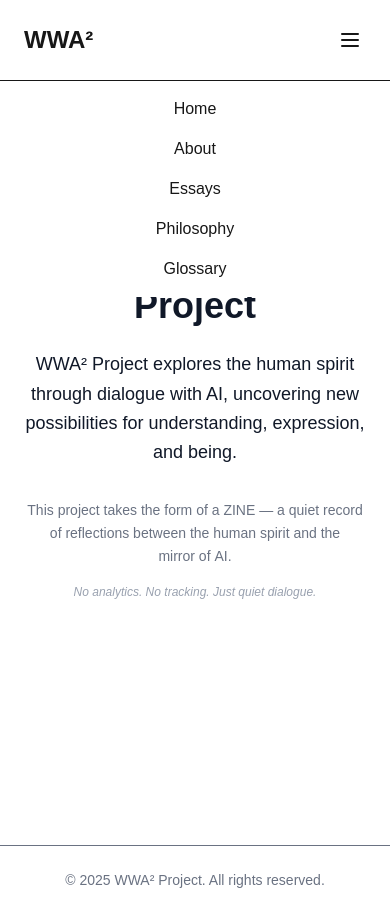
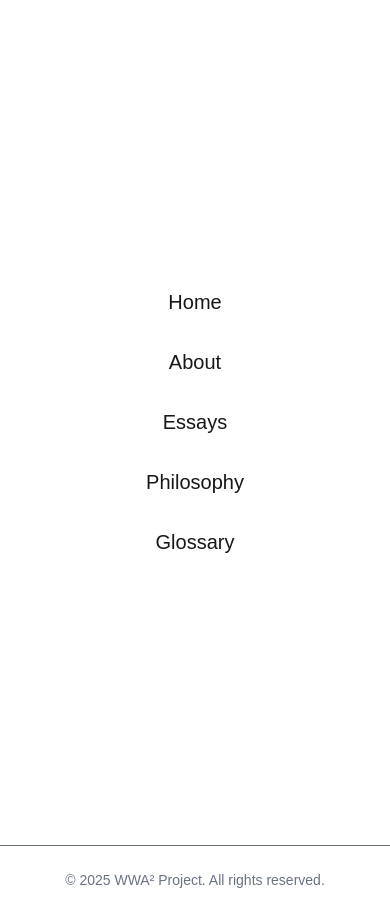
Before and after one commit to takanori88/wwa2project, a Next.js app: page /about in a window 390 px wide. Both pictures are taken after a click on the button 350 px from the left and 40 px from the top of the page. Built offline with nearby package versions, Linux system fonts and the light colour scheme.

Commit message:
refactor: silence is the button — overlay tap closes the mobile menu

```diff
--- a/src/app/components/Header.js
+++ b/src/app/components/Header.js
@@ -34,7 +34,7 @@ export default function Header() {
       <div className="md:hidden">
         <button
           className="w-8 h-8 flex items-center justify-center"
-          onClick={() => setIsOpen(!isOpen)}
+          onClick={() => setIsOpen(true)}
         >
           <svg
             className="w-6 h-6"
@@ -52,9 +52,17 @@ export default function Header() {
         </button>
       </div>
 
-      {/* モバイル用メニュー展開 */}
+      {/* モバイルメニューのオーバーレイ */}
       {isOpen && (
-        <div className="absolute top-20 left-0 right-0 bg-white border-t flex flex-col items-center py-4 space-y-4 md:hidden">
+        <div
+          className="fixed inset-0 z-50 bg-white flex items-center justify-center md:hidden"
+          onClick={() => setIsOpen(false)} // 背景タップで閉じる
+        >
+          <div
+            className="relative flex flex-col items-center space-y-8 text-xl"
+            onClick={(e) => e.stopPropagation()} // メニュー内タップは反応させない
+          >
+            {/* ナビリンク */}
             <Link
               href="/"
               className="hover:underline"
@@ -91,6 +99,7 @@ export default function Header() {
               Glossary
             </Link>
           </div>
+        </div>
       )}
     </header>
   );
```
Lines whose indentation alone changed are shown as unchanged.
